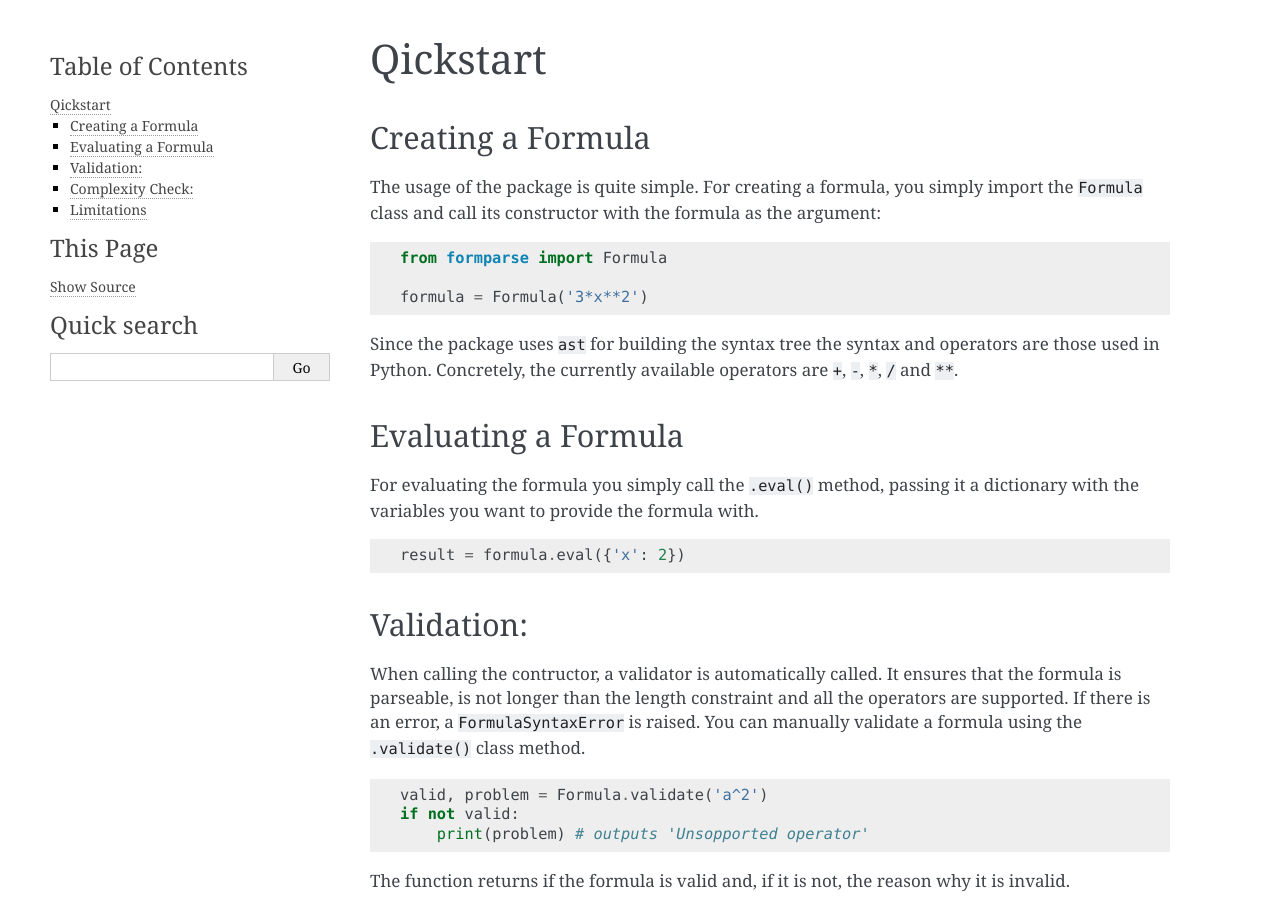
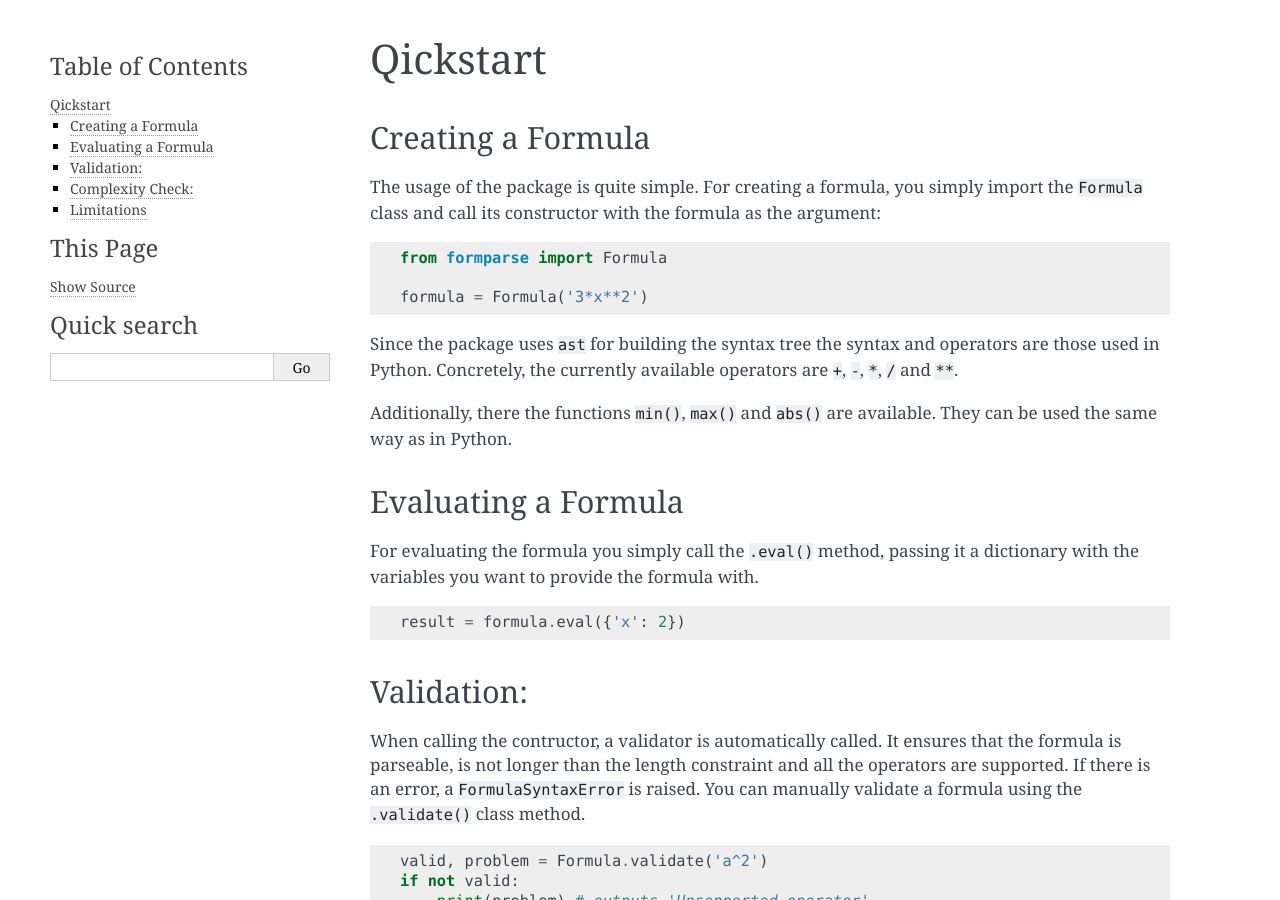
Before and after one commit to nick28829/formparse, a Sphinx documentation site: the page built from docs/quickstart.rst, in a window 1280 px wide and 900 px high. Built offline with Sphinx 7.4.7, drawn with Linux system fonts in a browser that asks for light colours.

Commit message:
#8 add hint regarding available functions

```diff
--- a/docs/quickstart.rst
+++ b/docs/quickstart.rst
@@ -21,6 +21,9 @@ the argument:
 Since the package uses ``ast`` for building the syntax tree the syntax and
 operators are those used in Python. Concretely, the currently available
 operators are ``+``, ``-``, ``*``, ``/`` and ``**``.
+
+Additionally, there the functions ``min()``, ``max()`` and ``abs()`` are available.
+They can be used the same way as in Python.
 
 
 .. _evaluating_a_formula:
```
